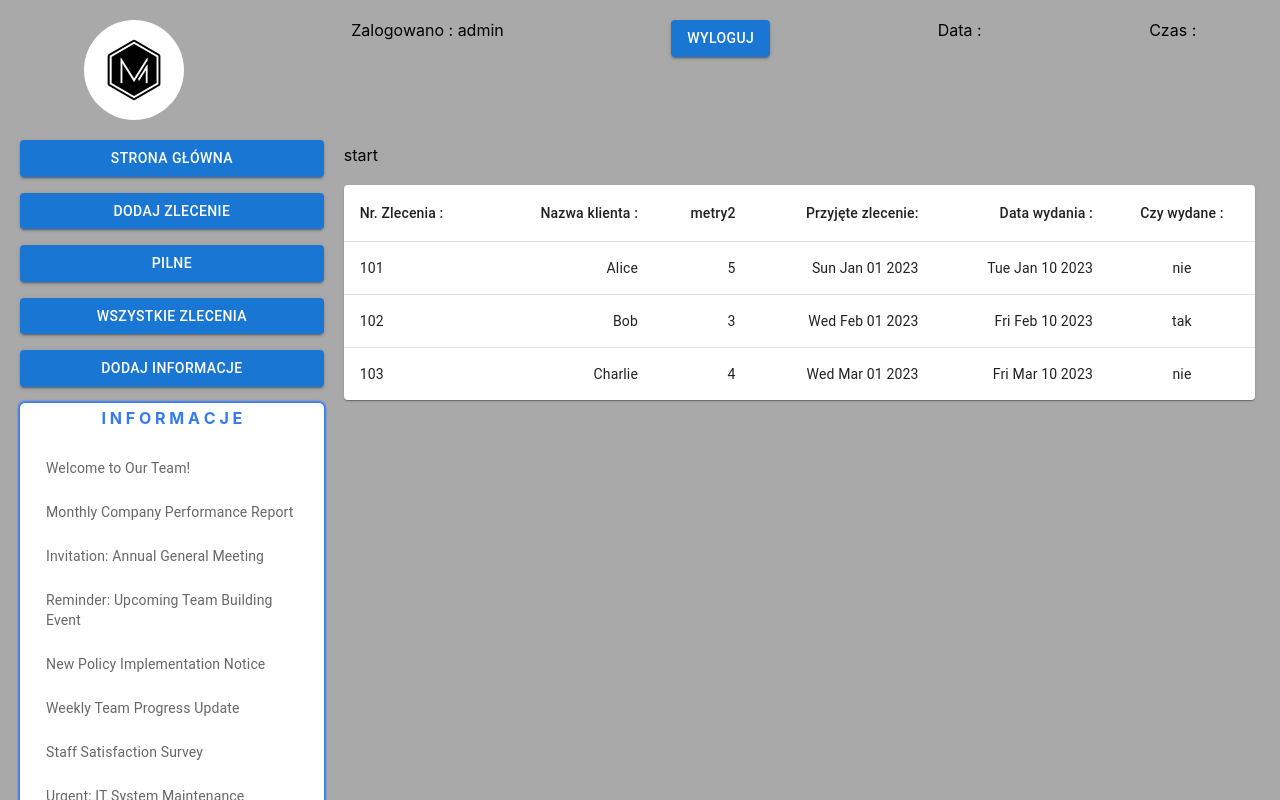
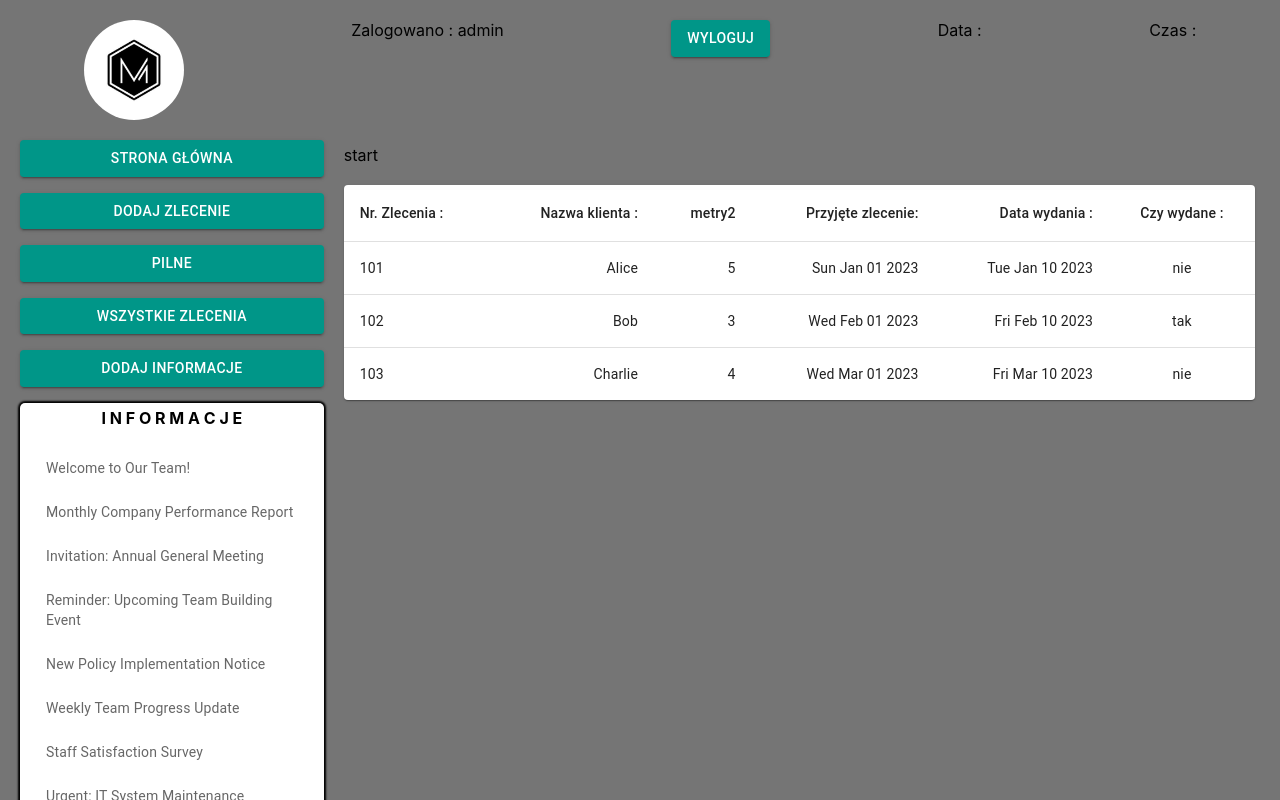
Before and after one commit to mowmikosmos1/primo-app, a React (Create React App) app: page / in a window 1280 px wide. Shown: the top 800 px of the page. Built offline with nearby package versions, Linux system fonts and the light colour scheme.

Commit message:
Modify UI colors

```diff
--- a/src/App.scss
+++ b/src/App.scss
@@ -1,5 +1,5 @@
 body{
-  background-color: darkgray;
+  background-color: #757575;
 }
 header {
   display: flex;
@@ -24,12 +24,12 @@ header .logo img {
   .buttons {
     flex: 1 1 0;
     padding: 20px;
-    color: rgb(54, 121, 244);
+    color:#009688(54, 121, 244);
 
 
     .importantInfo {
 
-      border-color:  rgb(54, 121, 244);
+      border-color:#009688(54, 121, 244);
       background-color: white;
       border-radius: 5px;
       text-align: center;
--- a/src/App.tsx
+++ b/src/App.tsx
@@ -5,6 +5,8 @@ import Stack from "@mui/material/Stack";
 import Button from "@mui/material/Button";
 import logo from "./primologo1.jpg";
 import { InboxList } from "./InboxList";
+import { createTheme, ThemeProvider } from "@mui/material/styles";
+import { teal } from "@mui/material/colors";
 
 export type OrderType = {
   id: string;
@@ -153,6 +155,13 @@ const inboxMailTitles: string[] = [
   "Project XYZ: Milestone Achievements",
 ];
 
+const theme = createTheme({
+  palette: {
+    primary: teal,
+    secondary: teal,
+  },
+});
+
 type currentPageType = "start" | "urgent" | "all" | "add" | "add-info";
 
 function App() {
@@ -169,13 +178,19 @@ function App() {
 
         <div className="UserPanel">Zalogowano : admin</div>
         <div className="LogOut">
-          <Button variant="contained">Wyloguj</Button>
+          <ThemeProvider theme={theme}>
+            <Button variant="contained" color="primary">
+              Wyloguj
+            </Button>
+          </ThemeProvider>
         </div>
+
         <div id="dateDisplay">Data :</div>
         <div id="timeDisplay">Czas : </div>
       </header>
 
       <main className="container">
+        <ThemeProvider theme={theme}>
           <div className="buttons">
             <Stack spacing={2} direction="column">
               <Button
@@ -183,6 +198,7 @@ function App() {
                   setCurrentPage("start");
                 }}
                 variant="contained"
+                color="primary"
               >
                 Strona Główna
               </Button>
@@ -191,6 +207,7 @@ function App() {
                   setCurrentPage("add");
                 }}
                 variant="contained"
+                color="primary"
               >
                 Dodaj zlecenie
               </Button>
@@ -199,6 +216,7 @@ function App() {
                   setCurrentPage("urgent");
                 }}
                 variant="contained"
+                color="primary"
               >
                 Pilne
               </Button>
@@ -207,6 +225,7 @@ function App() {
                   setCurrentPage("all");
                 }}
                 variant="contained"
+                color="primary"
               >
                 Wszystkie zlecenia
               </Button>
@@ -216,9 +235,11 @@ function App() {
                   setCurrentPage("add-info");
                 }}
                 variant="contained"
+                color="primary"
               >
                 Dodaj informacje
               </Button>
+
               <div className="importantInfo">
                 <b>I N F O R M A C J E</b>
                 <div className="insideBox">
@@ -235,6 +256,7 @@ function App() {
             {currentPage === "add" && <div>Dodaj nowe zlecenie</div>}
             {currentPage === "add-info" && <div>Dodaj nowa informacje</div>}
           </div>
+        </ThemeProvider>
       </main>
 
       {/* dodanie komponentu Orders list z parametrem orders */}
```
Lines whose indentation alone changed are shown as unchanged.
